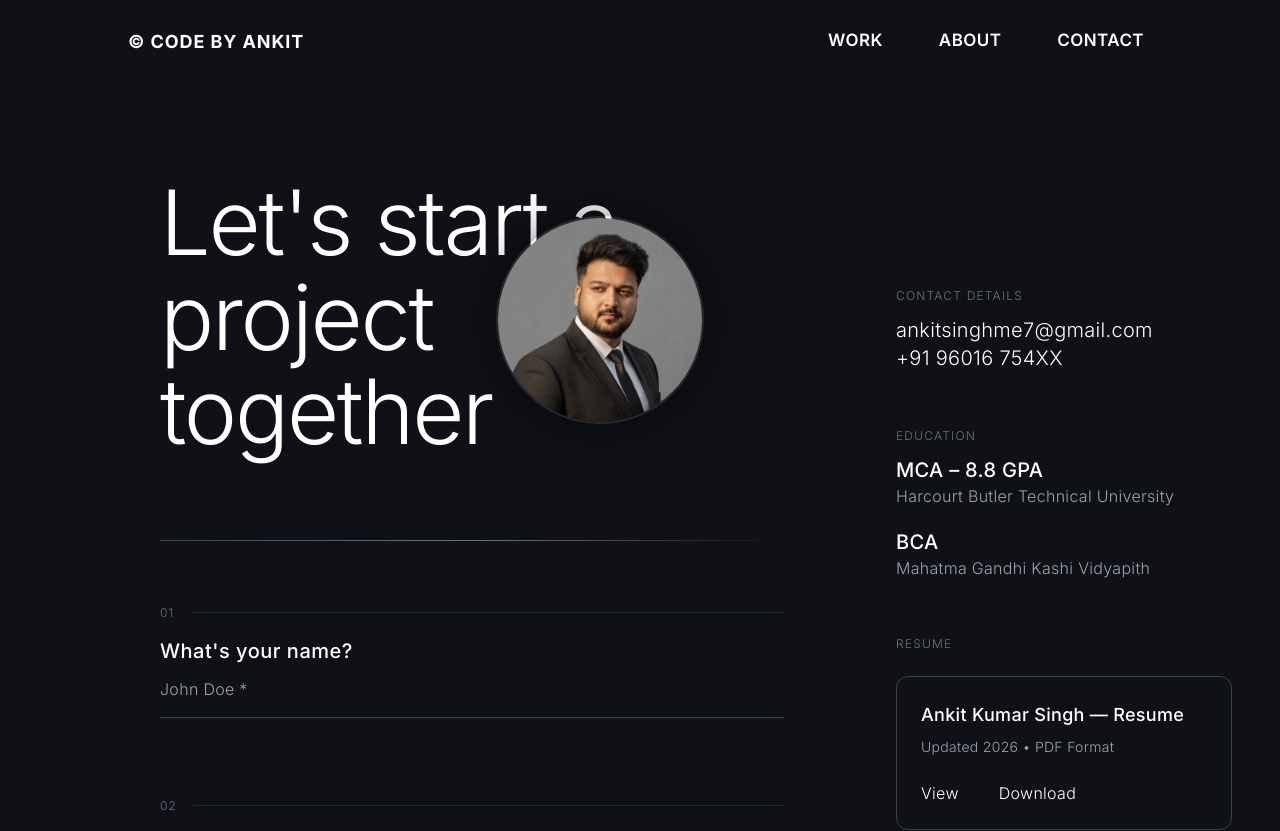
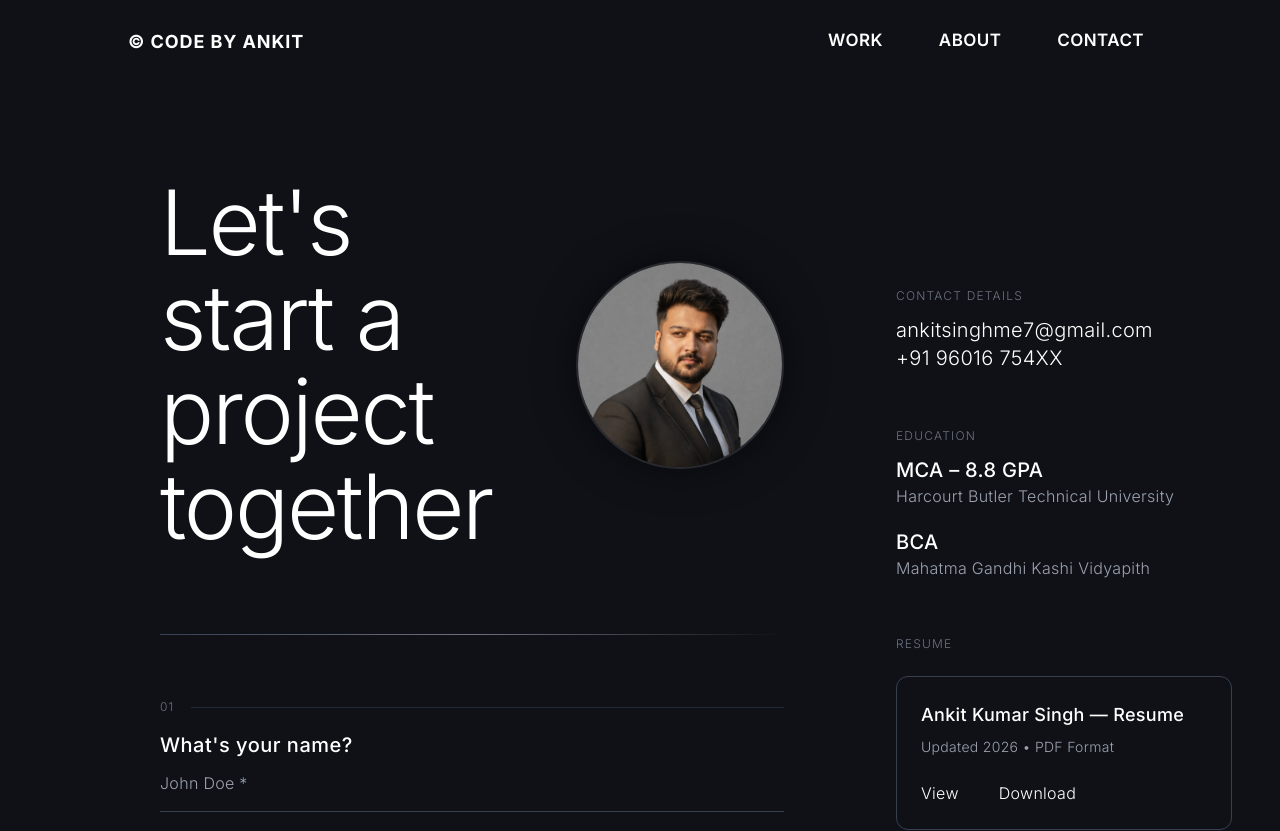
Before and after one commit to ankitsingh2403/Portfolio-2k26, a Next.js app: page /contact in a window 1280 px wide. Shown: the top 831 px of the page. Built offline with nearby package versions, Linux system fonts and the light colour scheme.

Commit message:
Required Changes

```diff
--- a/src/app/contact/page.tsx
+++ b/src/app/contact/page.tsx
@@ -46,7 +46,6 @@ export default function ContactPage() {
         services: "",
         message: "",
       });
-
     } catch (error) {
       toast.error("Something went wrong ⚠️");
     }
@@ -60,10 +59,26 @@ export default function ContactPage() {
         pt-36 md:pt-44 pb-32"
       >
         <div className="grid md:grid-cols-[65%_35%] gap-20 lg:gap-28">
+
           {/* LEFT SIDE */}
-          <div className="relative">
+          <div>
+
+            {/* HEADING + PROFILE */}
+            <div className="flex flex-col lg:flex-row lg:items-center lg:justify-between gap-12 mb-16 md:mb-20">
+
+              {/* HEADING */}
+              <h1
+                className="
+                text-[42px] sm:text-[56px] md:text-[72px] lg:text-[90px]
+                leading-[1.05]
+                font-light
+                tracking-tight
+              "
+              >
+                Let's start a <br /> project together
+              </h1>
+
               {/* PROFILE IMAGE */}
-            <div className="absolute top-10 right-0 md:right-12 lg:right-20">
               <div
                 className="
                 relative
@@ -77,6 +92,7 @@ export default function ContactPage() {
                 shadow-[0_0_40px_rgba(0,0,0,0.5)]
                 transition-transform duration-500
                 hover:scale-105
+                flex-shrink-0
               "
               >
                 <Image
@@ -85,23 +101,9 @@ export default function ContactPage() {
                   fill
                   sizes="(max-width:768px) 144px, 208px"
                   className="object-cover"
-                  priority={false}
                 />
               </div>
             </div>
-
-            {/* HEADING */}
-            <h1
-              className="
-              text-[42px] sm:text-[56px] md:text-[72px] lg:text-[90px]
-              leading-[1.05]
-              font-light
-              tracking-tight
-              mb-16 md:mb-20
-            "
-            >
-              Let's start a <br /> project together
-            </h1>
 
             {/* Divider */}
             <div className="w-full h-[1px] bg-gradient-to-r from-gray-700 via-gray-500 to-transparent mb-16"></div>
@@ -205,7 +207,7 @@ export default function ContactPage() {
             </div>
           </div>
 
-          {/* RIGHT SIDE */}
+          {/* RIGHT SIDE (UNCHANGED) */}
           <div className="space-y-14 pt-12 md:pt-28">
             <div>
               <p className="text-gray-500 uppercase text-xs tracking-widest mb-3">
@@ -264,6 +266,7 @@ export default function ContactPage() {
               </div>
             </div>
           </div>
+
         </div>
       </div>
     </ProjectIntroOverlay>
--- a/src/components/Footer.tsx
+++ b/src/components/Footer.tsx
@@ -103,7 +103,7 @@ export default function Footer() {
           <div className="flex gap-6">
 
             <Link
-              href="https://instagram.com"
+              href="https://www.instagram.com/_ankit.singh.rajput__?igsh=N29wdWdkNDl6cTZ2"
               target="_blank"
               className="hover:text-white transition"
             >
@@ -111,7 +111,7 @@ export default function Footer() {
             </Link>
 
             <Link
-              href="https://linkedin.com"
+              href="https://www.linkedin.com/in/ankit-singh-hbtu/"
               target="_blank"
               className="hover:text-white transition"
             >
@@ -119,7 +119,7 @@ export default function Footer() {
             </Link>
 
             <Link
-              href="https://twitter.com"
+              href="https://github.com/ankitsingh2403"
               target="_blank"
               className="hover:text-white transition"
             >
```
Lines whose indentation alone changed are shown as unchanged.
